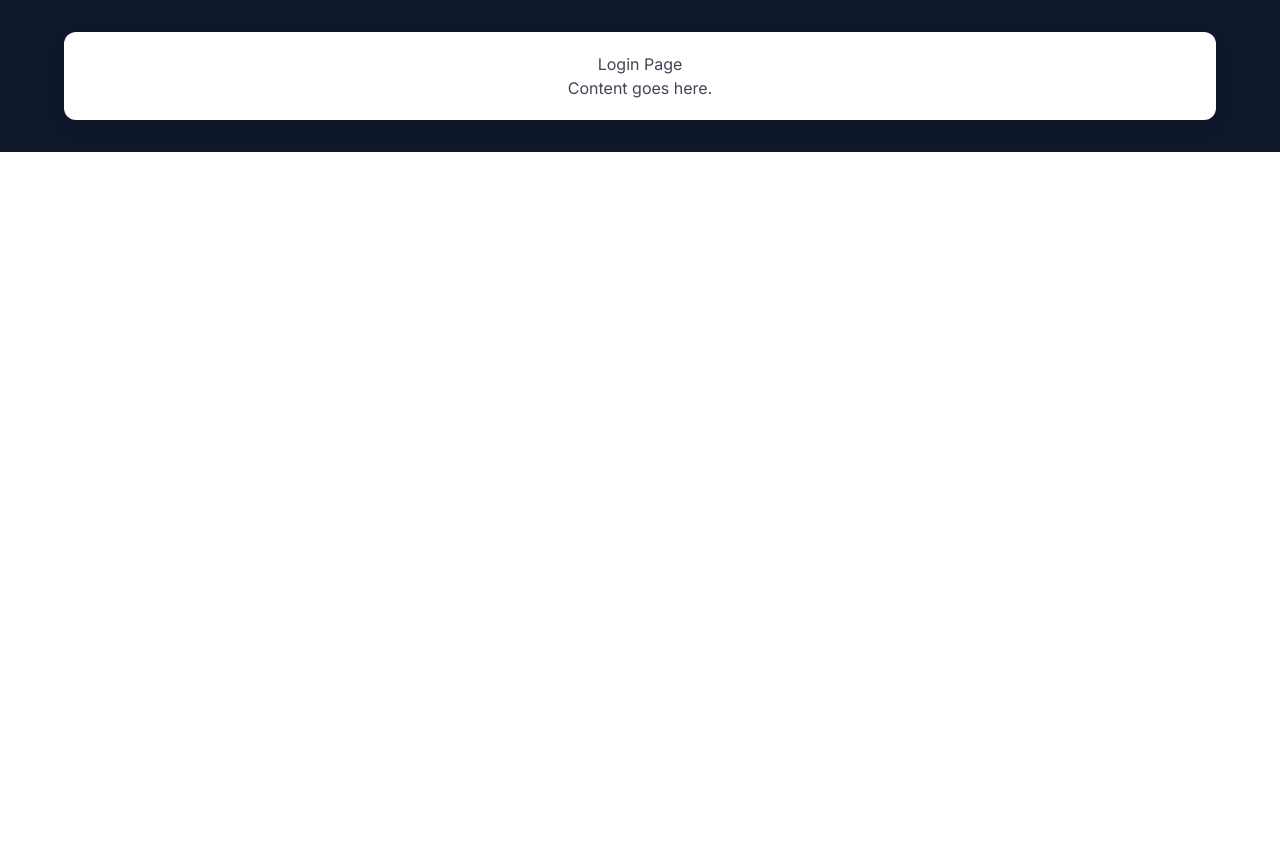
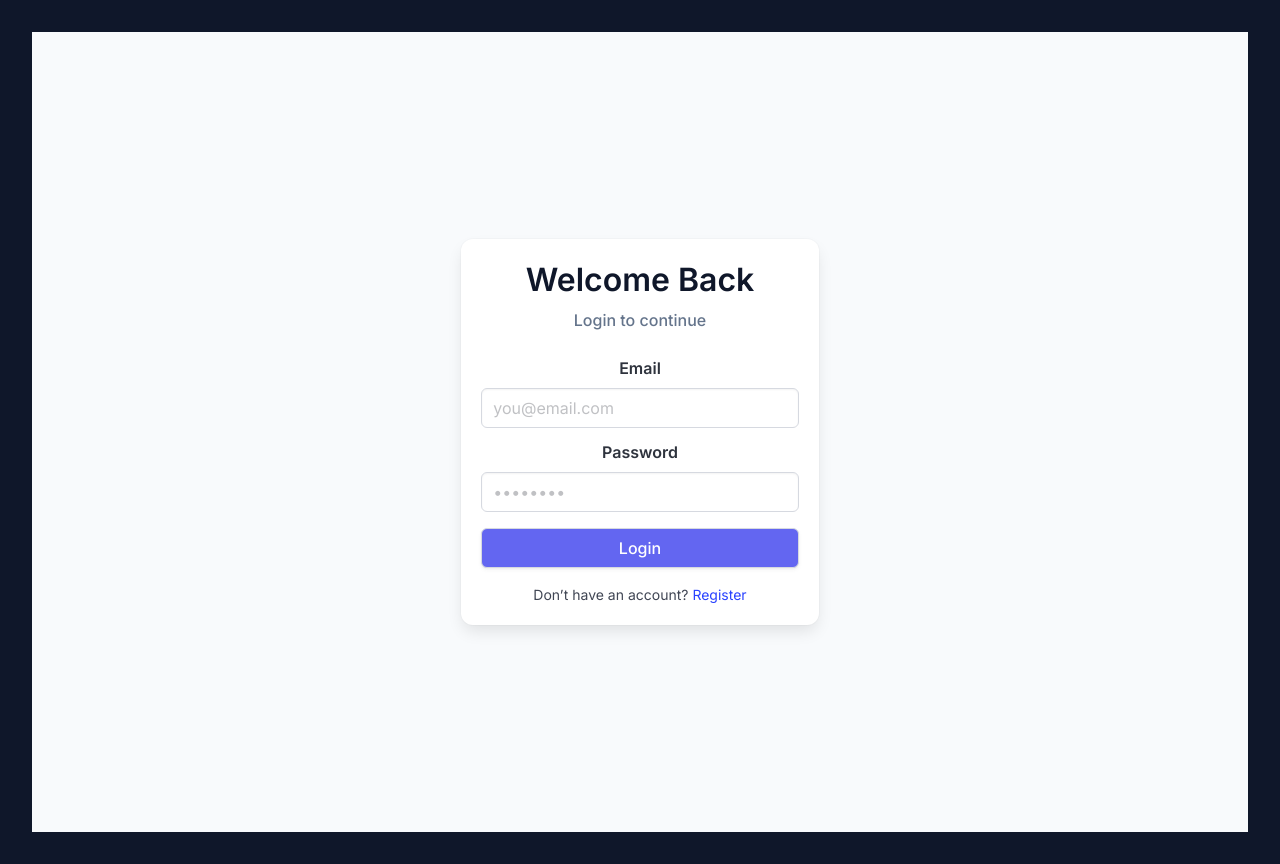
Before and after one commit to natezzzzzzzz/CSCI-42-Group-7, a React (Vite) app in the folder front-neurodeck/: page / in a window 1280 px wide. Before the commit the page ends 800 px from the top, so only its background shows below. Built offline with nearby package versions, Linux system fonts and the light colour scheme.

Commit message:
Added Placeholder UI for JWT Auth Testing and Dev

```diff
--- a/front-neurodeck/src/pages/LoginPage.jsx
+++ b/front-neurodeck/src/pages/LoginPage.jsx
@@ -4,10 +4,54 @@ import 'bulma/css/bulma.min.css';
 
 function LoginPage({ setPage }) {
   return (
-    <div className="container box">
-      <h1>Login Page</h1>
-      <p>Content goes here.</p>
-    </div>
+    <section className="hero is-fullheight" style={{ background: "var(--color-bg)" }}>
+      <div className="hero-body">
+        <div className="container">
+          <div className="columns is-centered">
+            <div className="column is-4">
+              <div className="box shadow-lg" style={{ background: "var(--color-surface)" }}>
+
+                <h1 className="h4 has-text-centered mb-2" style={{ color: "var(--color-text)" }}>
+                  Welcome Back
+                </h1>
+
+                <p className="tagline has-text-centered mb-5" style={{ color: "var(--color-text-muted)" }}>
+                  Login to continue
+                </p>
+
+                <div className="field">
+                  <label className="label text-small">Email</label>
+                  <div className="control">
+                    <input className="input" type="email" placeholder="you@email.com" />
+                  </div>
+                </div>
+
+                <div className="field">
+                  <label className="label text-small">Password</label>
+                  <div className="control">
+                    <input className="input" type="password" placeholder="••••••••" />
+                  </div>
+                </div>
+
+                <button
+                  className="button is-fullwidth mt-4"
+                  style={{ background: "var(--color-primary)", color: "white" }}
+                  onClick={() => setPage("main")}
+                >
+                  Login
+                </button>
+
+                <p className="has-text-centered mt-4 text-small">
+                  Don’t have an account?{" "}
+                  <a onClick={() => setPage("register")}>Register</a>
+                </p>
+
+              </div>
+            </div>
+          </div>
+        </div>
+      </div>
+    </section>
   );
 }
 
--- a/front-neurodeck/src/pages/MainMenu.jsx
+++ b/front-neurodeck/src/pages/MainMenu.jsx
@@ -4,10 +4,52 @@ import 'bulma/css/bulma.min.css';
 
 function MainMenu({ setPage }) {
   return (
-    <div className="page-container">
-      <h1>NeuroDeck</h1>
-      <p>Content goes here.</p>
-    </div>
+    <section className="section" style={{ background: "var(--color-bg)", minHeight: "100vh" }}>
+      <div className="container">
+
+        <div className="box shadow-md mb-5" style={{ background: "var(--color-surface)" }}>
+          <h1 className="h4 mb-1" style={{ color: "var(--color-text)" }}>
+            Main Menu
+          </h1>
+          <p className="text-small" style={{ color: "var(--color-text-muted)" }}>
+            Welcome to your dashboard
+          </p>
+        </div>
+
+        <div className="columns">
+          <div className="column">
+            <div className="box shadow-sm">
+              <h2 className="h6">Profile</h2>
+              <p className="text-small">View your account details</p>
+            </div>
+          </div>
+
+          <div className="column">
+            <div className="box shadow-sm">
+              <h2 className="h6">Settings</h2>
+              <p className="text-small">Manage preferences</p>
+            </div>
+          </div>
+
+          <div className="column">
+            <div className="box shadow-sm">
+              <h2 className="h6">Analytics</h2>
+              <p className="text-small">View activity insights</p>
+            </div>
+          </div>
+        </div>
+
+        <div className="has-text-centered mt-6">
+          <button
+            className="button is-danger"
+            onClick={() => setPage("login")}
+          >
+            Logout
+          </button>
+        </div>
+
+      </div>
+    </section>
   );
 }
 
--- a/front-neurodeck/src/pages/RegisterPage.jsx
+++ b/front-neurodeck/src/pages/RegisterPage.jsx
@@ -4,10 +4,60 @@ import 'bulma/css/bulma.min.css';
 
 function RegisterPage({ setPage }) {
   return (
-    <div className="page-container">
-      <h1>Registration Page</h1>
-      <p>Content goes here.</p>
-    </div>
+    <section className="hero is-fullheight" style={{ background: "var(--color-bg)" }}>
+      <div className="hero-body">
+        <div className="container">
+          <div className="columns is-centered">
+            <div className="column is-4">
+              <div className="box shadow-lg" style={{ background: "var(--color-surface)" }}>
+
+                <h1 className="h4 has-text-centered mb-2" style={{ color: "var(--color-text)" }}>
+                  Create Account
+                </h1>
+
+                <p className="tagline has-text-centered mb-5" style={{ color: "var(--color-text-muted)" }}>
+                  Join us today
+                </p>
+
+                <div className="field">
+                  <label className="label text-small">Username</label>
+                  <input className="input" placeholder="username" />
+                </div>
+
+                <div className="field">
+                  <label className="label text-small">Email</label>
+                  <input className="input" placeholder="email" />
+                </div>
+
+                <div className="field">
+                  <label className="label text-small">Password</label>
+                  <input className="input" type="password" />
+                </div>
+
+                <div className="field">
+                  <label className="label text-small">Confirm Password</label>
+                  <input className="input" type="password" />
+                </div>
+
+                <button
+                  className="button is-fullwidth mt-4"
+                  style={{ background: "var(--color-primary)", color: "white" }}
+                  onClick={() => setPage("login")}
+                >
+                  Register
+                </button>
+
+                <p className="has-text-centered mt-4 text-small">
+                  Already have an account?{" "}
+                  <a onClick={() => setPage("login")}>Login</a>
+                </p>
+
+              </div>
+            </div>
+          </div>
+        </div>
+      </div>
+    </section>
   );
 }
 
```
